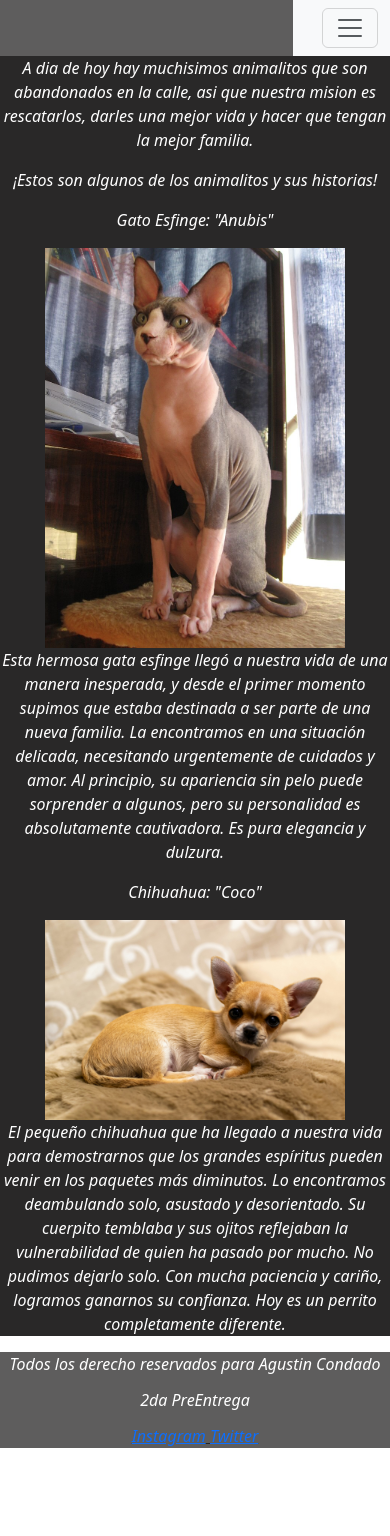
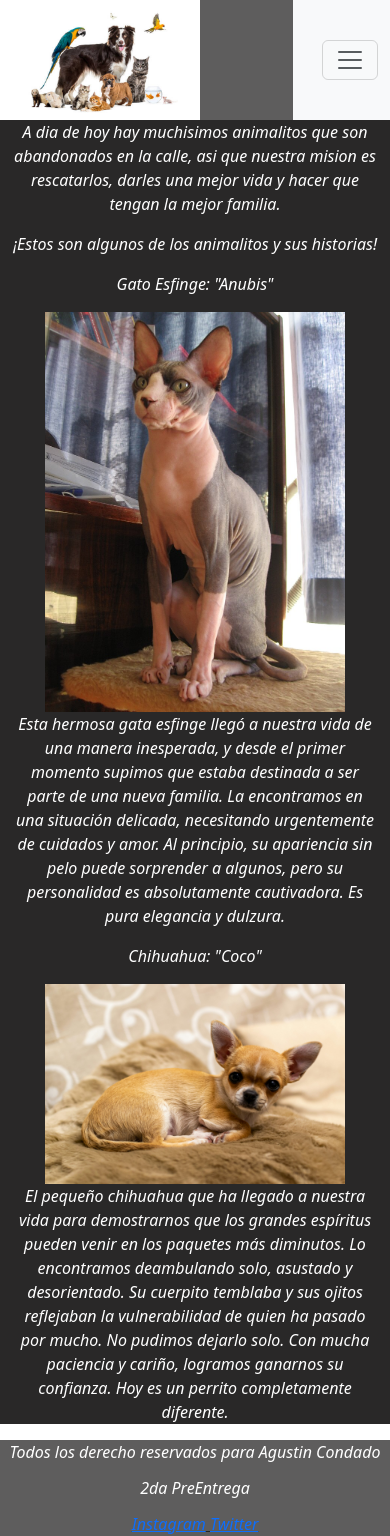
Before and after one commit to CondadoAg14/DW-69210-Coder, a website: page paginas/rescates.html in a window 390 px wide. Before the commit the page ends 1448 px from the top, so only its background shows below. Drawn offline with nearby package versions, Linux system fonts and the light colour scheme.

Commit message:
Agregando Responsive

```diff
--- a/paginas/rescates.html
+++ b/paginas/rescates.html
@@ -10,7 +10,7 @@
 </head>
 <body>
     <header>
-        <img src="./imagenes/istockphoto-1296353202-612x612.jpg" alt="">
+        <img src="../imagenes/istockphoto-1296353202-612x612.jpg" alt="">
         <nav class="navbar navbar-expand-lg navbar-light bg-light">
             <div class="container-fluid">
                 <a class="navbar-brand" href="#"></a>
@@ -41,6 +41,7 @@
     </header>
 
     <main>
+        <div class="container">
         <section>
             <p class="animate__animated animate__fadeInDown">A dia de hoy hay muchisimos animalitos que son abandonados en la calle, asi que nuestra mision es rescatarlos, darles una mejor vida y hacer que tengan la mejor familia. </p>
         </section>
@@ -48,14 +49,14 @@
         <section class="lol">
             <p class="animate__animated animate__fadeInDown">¡Estos son algunos de los animalitos y sus historias!</p>
                 <p>Gato Esfinge: "Anubis"</p>
-                <img class="imagen-gato" "" src="../imagenes/Sphinx2_July_2006.jpg" alt="">
+                <img class="imagen-gato img-fluid" src="../imagenes/Sphinx2_July_2006.jpg" alt="">
                 <p class="text-gato">Esta hermosa gata esfinge llegó a nuestra vida de una manera inesperada, y desde el primer momento supimos que estaba destinada a ser parte de una nueva familia. La encontramos en una situación delicada, necesitando urgentemente de cuidados y amor. Al principio, su apariencia sin pelo puede sorprender a algunos, pero su personalidad es absolutamente cautivadora. Es pura elegancia y dulzura.</p>
                 <p>Chihuahua: "Coco"</p>
-                <img class="imagen-chihuahua" src="../imagenes/photo-1610041518868-f9284e7eecfe.jpg" alt="">
+                <img class="imagen-chihuahua img-fluid" src="../imagenes/photo-1610041518868-f9284e7eecfe.jpg" alt="">
                 <p class="text-chihuahua">El pequeño chihuahua que ha llegado a nuestra vida para demostrarnos que los grandes espíritus pueden venir en los paquetes más diminutos. Lo encontramos deambulando solo, asustado y desorientado. Su cuerpito temblaba y sus ojitos reflejaban la vulnerabilidad de quien ha pasado por mucho. No pudimos dejarlo solo. Con mucha paciencia y cariño, logramos ganarnos su confianza. Hoy es un perrito completamente diferente.</p>
         </section>
 
-
+        </div>
     </main>
 
     <footer>
--- a/sass/partials/_nosotros.scss
+++ b/sass/partials/_nosotros.scss
@@ -1,7 +1,8 @@
+img {
+    width: 300px;
+}
+
 .informacion {
-    img {
-        width: 350px;
-    }
     background-size: cover;
     background-position: center;
     color:black ;
--- a/sass/partials/_rescates.scss
+++ b/sass/partials/_rescates.scss
@@ -6,6 +6,9 @@
 }
 
 .lol {
+    img {
+    width: 300px;
+    }
     background-size: cover;
     background-position: center;
     color:black ;
```
Also changed, not shown: paginas/adopciones.html (+1 -1 lines), paginas/contacto.html (+2 -6 lines), paginas/nosotros.html (+3 -3 lines), css/estilos.css, 1 other file.
